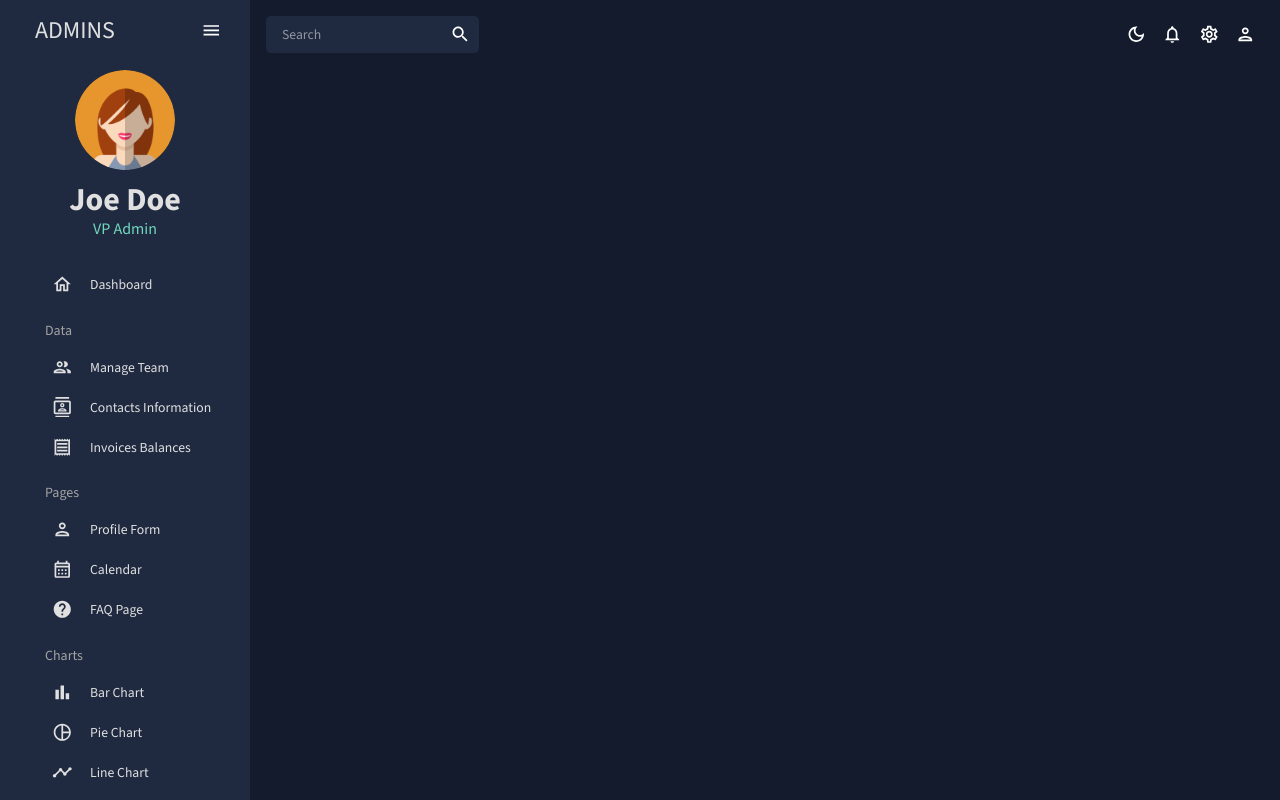
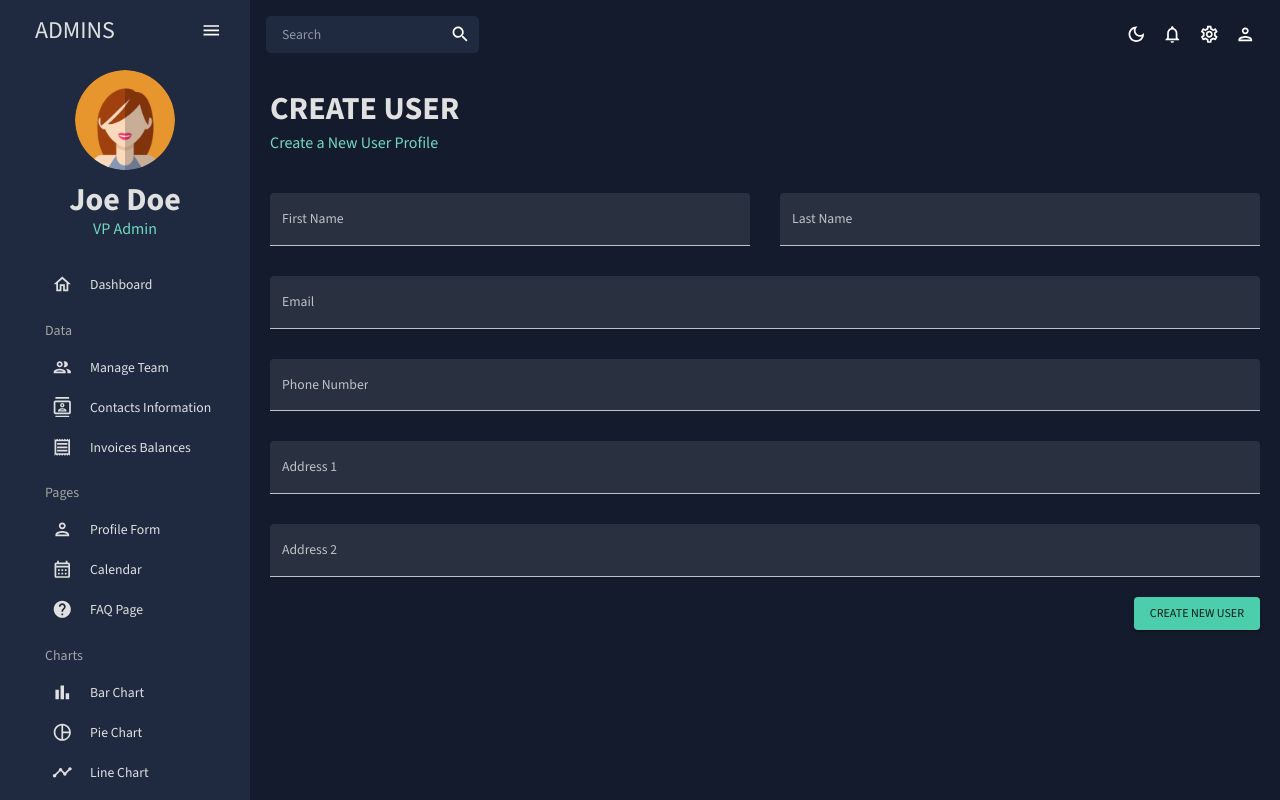
Before and after one commit to merveyyildiz/react-admin-dasthboard, a React (Create React App) app: page /profile-form in a window 1280 px wide. Built offline with nearby package versions, Linux system fonts and the light colour scheme.

Commit message:
profile form completed

```diff
--- a/src/App.js
+++ b/src/App.js
@@ -7,8 +7,9 @@ import Dashboard from "./pages/dashboard";
 import Team from "./pages/team";
 import Contacts from "./pages/contacts";
 import Invoices from "./pages/invoices";
+import ProfileForm from "./pages/profileForm";
 // import Bar from "./pages/bar";
-// import Form from "./pages/form";
+
 // import Line from "./pages/line";
 // import Pie from "./pages/pie";
 // import FAQ from "./pages/faq";
@@ -31,8 +32,9 @@ function App() {
               <Route path="/team" element={<Team />} />
               <Route path="/contacts" element={<Contacts />} />
               <Route path="/invoices" element={<Invoices />} />
+              <Route path="/profile-form" element={<ProfileForm />} />
               {/*<Route path="/bar" element={<Bar />} />
-              <Route path="/form" element={<Form />} />
+
               <Route path="/line" element={<Line />} />
               <Route path="/pie" element={<Pie />} />
               <Route path="/faq" element={<FAQ />} />
--- a/src/layouts/Sidebar.jsx
+++ b/src/layouts/Sidebar.jsx
@@ -166,7 +166,7 @@ const SideBar = () => {
             </Typography>
             <Item
               title="Profile Form"
-              to="/form"
+              to="/profile-form"
               icon={<PersonOutlinedIcon />}
               selected={selected}
               setSelected={setSelected}
--- /dev/null
+++ b/src/pages/profileForm/index.jsx
@@ -0,0 +1,142 @@
+import { Box, Button, TextField } from "@mui/material";
+import { Formik } from "formik";
+import userSchema from "../../schemas/userSchema";
+import useMediaQuery from "@mui/material/useMediaQuery";
+import Header from "../../components/Header";
+
+const initialValues = {
+  firstName: "",
+  lastName: "",
+  email: "",
+  phone: "",
+  address1: "",
+  address2: "",
+};
+
+const ProfileForm = () => {
+  const isNonMobile = useMediaQuery("(min-width:600px)");
+
+  const handleSubmit = (values) => {
+    console.log(values);
+  };
+
+  return (
+    <Box m="20px">
+      <Header title="CREATE USER" subtitle="Create a New User Profile" />
+
+      <Formik
+        onSubmit={handleSubmit}
+        initialValues={initialValues}
+        validationSchema={userSchema}
+      >
+        {({
+          values,
+          errors,
+          touched,
+          handleBlur,
+          handleChange,
+          handleSubmit,
+        }) => (
+          <form onSubmit={handleSubmit}>
+            <Box
+              display="grid"
+              gap="30px"
+              gridTemplateColumns="repeat(4, minmax(0, 1fr))"
+              margin="40px 0 0 0"
+              sx={{
+                "& > div": { gridColumn: isNonMobile ? undefined : "span 4" },
+              }}
+            >
+              <TextField
+                fullWidth
+                variant="filled"
+                type="text"
+                label="First Name"
+                onBlur={handleBlur}
+                onChange={handleChange}
+                value={values.firstName}
+                name="firstName"
+                error={!!touched.firstName && !!errors.firstName}
+                helperText={touched.firstName && errors.firstName}
+                sx={{ gridColumn: "span 2" }}
+              />
+              <TextField
+                fullWidth
+                variant="filled"
+                type="text"
+                label="Last Name"
+                onBlur={handleBlur}
+                onChange={handleChange}
+                value={values.lastName}
+                name="lastName"
+                error={!!touched.lastName && !!errors.lastName}
+                helperText={touched.lastName && errors.lastName}
+                sx={{ gridColumn: "span 2" }}
+              />
+              <TextField
+                fullWidth
+                variant="filled"
+                type="text"
+                label="Email"
+                onBlur={handleBlur}
+                onChange={handleChange}
+                value={values.email}
+                name="email"
+                error={!!touched.email && !!errors.email}
+                helperText={touched.email && errors.email}
+                sx={{ gridColumn: "span 4" }}
+              />
+              <TextField
+                fullWidth
+                variant="filled"
+                type="text"
+                label="Phone Number"
+                onBlur={handleBlur}
+                onChange={handleChange}
+                value={values.phone}
+                name="phone"
+                error={!!touched.phone && !!errors.phone}
+                helperText={touched.phone && errors.phone}
+                sx={{ gridColumn: "span 4" }}
+              />
+              <TextField
+                fullWidth
+                variant="filled"
+                type="text"
+                label="Address 1"
+                onBlur={handleBlur}
+                onChange={handleChange}
+                value={values.address1}
+                name="address1"
+                error={!!touched.address1 && !!errors.address1}
+                helperText={touched.address1 && errors.address1}
+                sx={{ gridColumn: "span 4" }}
+              />
+              <TextField
+                fullWidth
+                variant="filled"
+                type="text"
+                label="Address 2"
+                onBlur={handleBlur}
+                onChange={handleChange}
+                value={values.address2}
+                name="address2"
+                error={!!touched.address2 && !!errors.address2}
+                helperText={touched.address2 && errors.address2}
+                sx={{ gridColumn: "span 4" }}
+              />
+            </Box>
+
+            <Box display="flex" justifyContent="end" mt="20px">
+              <Button type="submit" color="secondary" variant="contained">
+                Create New User
+              </Button>
+            </Box>
+          </form>
+        )}
+      </Formik>
+    </Box>
+  );
+};
+
+export default ProfileForm;
--- /dev/null
+++ b/src/schemas/userSchema.js
@@ -0,0 +1,16 @@
+import * as yup from "yup";
+import { phoneRegExp } from "../utils/regexUtils";
+
+const userSchema = yup.object().shape({
+    firstName: yup.string().required("required"),
+    lastName: yup.string().required("required"),
+    email: yup.string().email("Invalid email").required("required"),
+    phone: yup
+        .string()
+        .matches(phoneRegExp, "Phone number is not valid")
+        .required("required"),
+    address1: yup.string().required("required"),
+    address2: yup.string().required("required"),
+});
+
+export default userSchema ;
--- /dev/null
+++ b/src/utils/regexUtils.js
@@ -0,0 +1,3 @@
+const phoneRegExp = /^[(]{0,1}[0-9]{3}[)]{0,1}[-\s.]{0,1}[0-9]{3}[-\s.]{0,1}[0-9]{4}$/;
+
+export { phoneRegExp };
```
